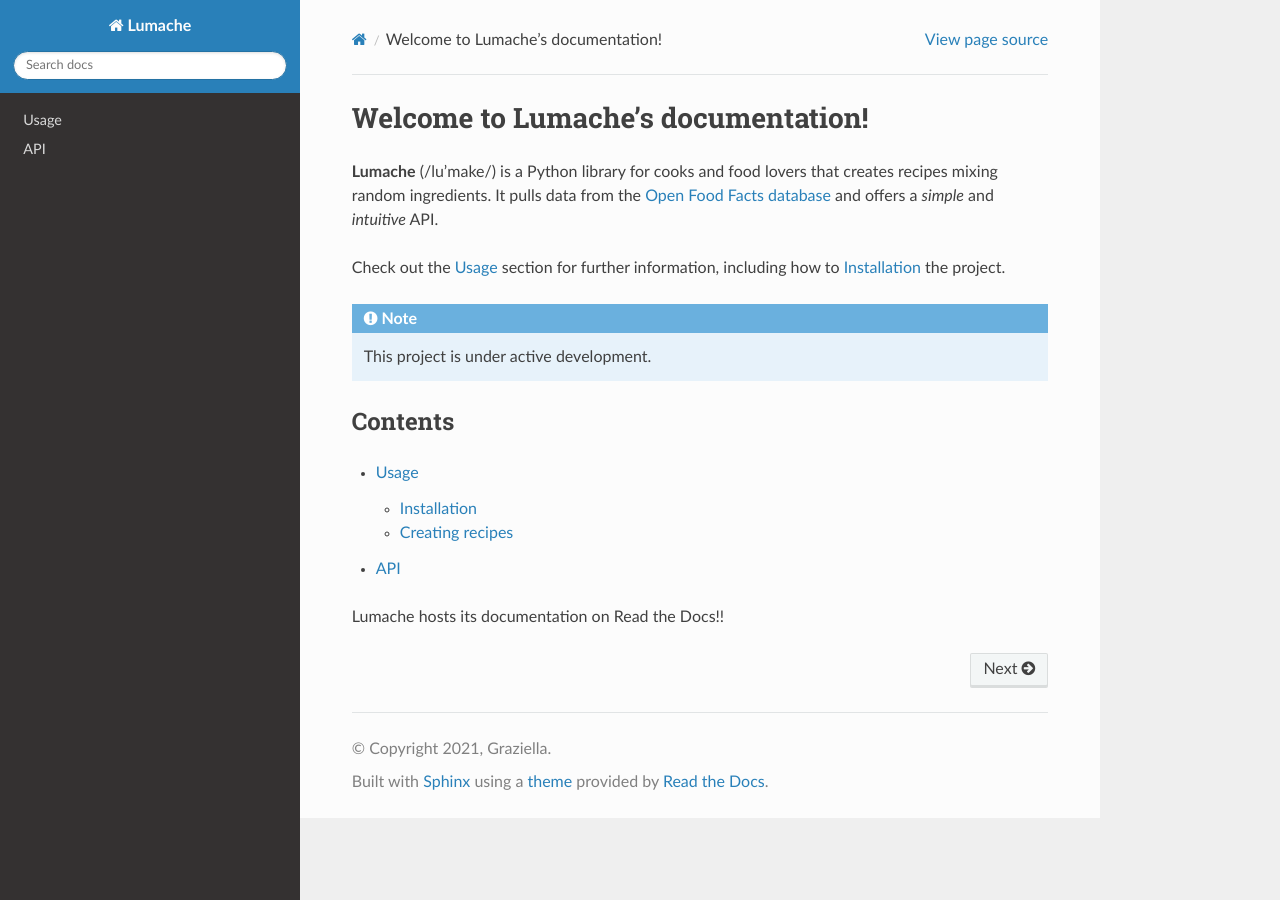
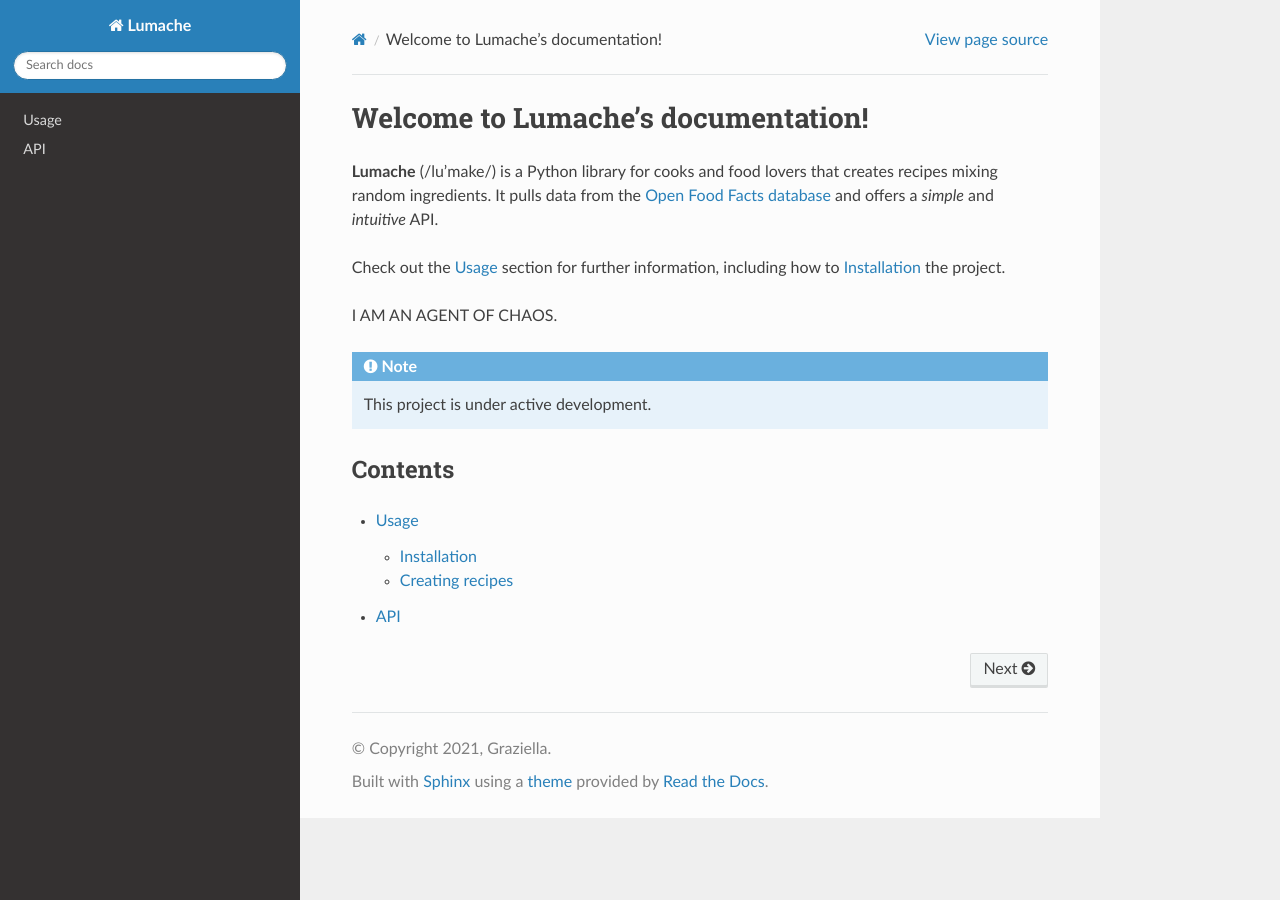
Before and after one commit to slichtarge/readthedocs_tutorial, a Sphinx documentation site: the page built from docs/source/index.rst, in a window 1280 px wide. Built offline with Sphinx 7.4.7 and the Read the Docs theme 3.1.0, drawn with Linux system fonts in a browser that asks for light colours.

Commit message:
agent-of-chaos

```diff
--- a/docs/source/index.rst
+++ b/docs/source/index.rst
@@ -8,6 +8,8 @@ and offers a *simple* and *intuitive* API.
 
 Check out the :doc:`usage` section for further information, including
 how to :ref:`installation` the project.
+
+I AM AN AGENT OF CHAOS.
 
 .. note::
 
@@ -20,5 +22,3 @@ Contents
 
    usage
    api
-
-Lumache hosts its documentation on Read the Docs!!
```
